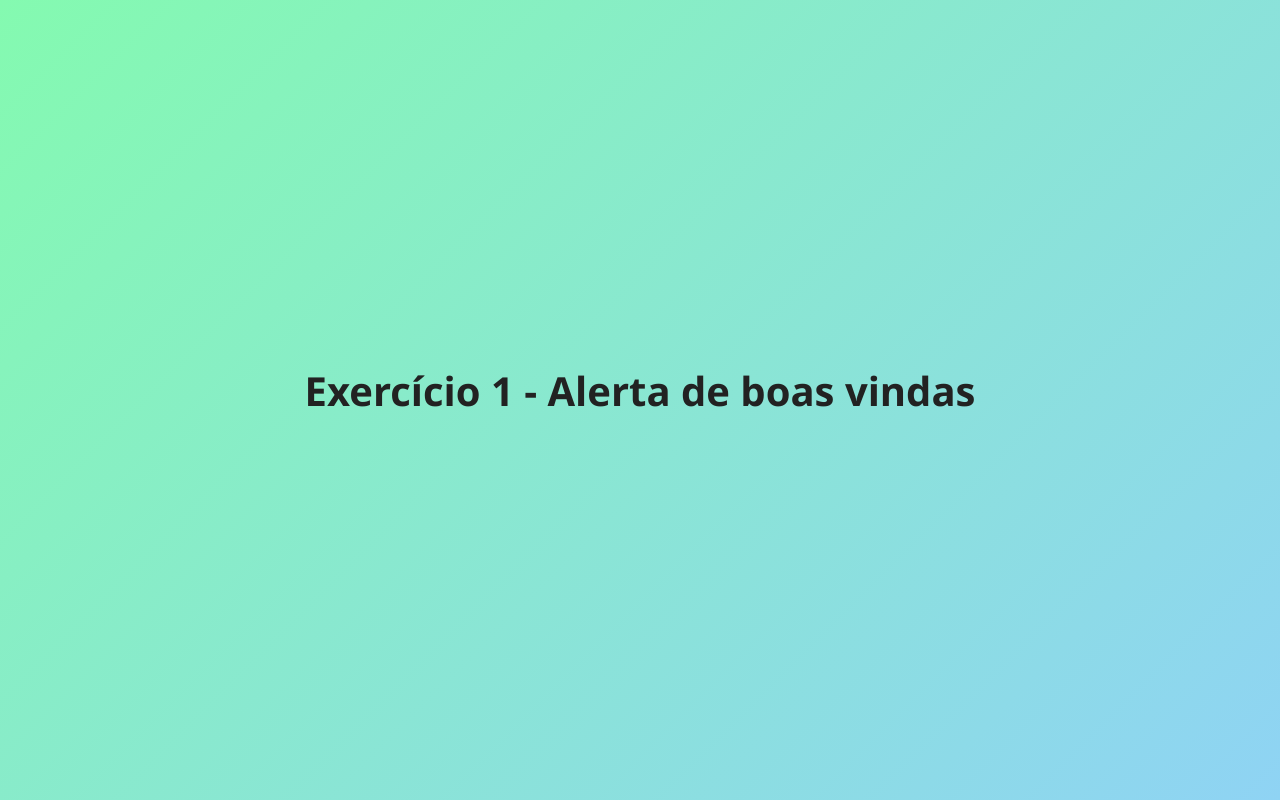
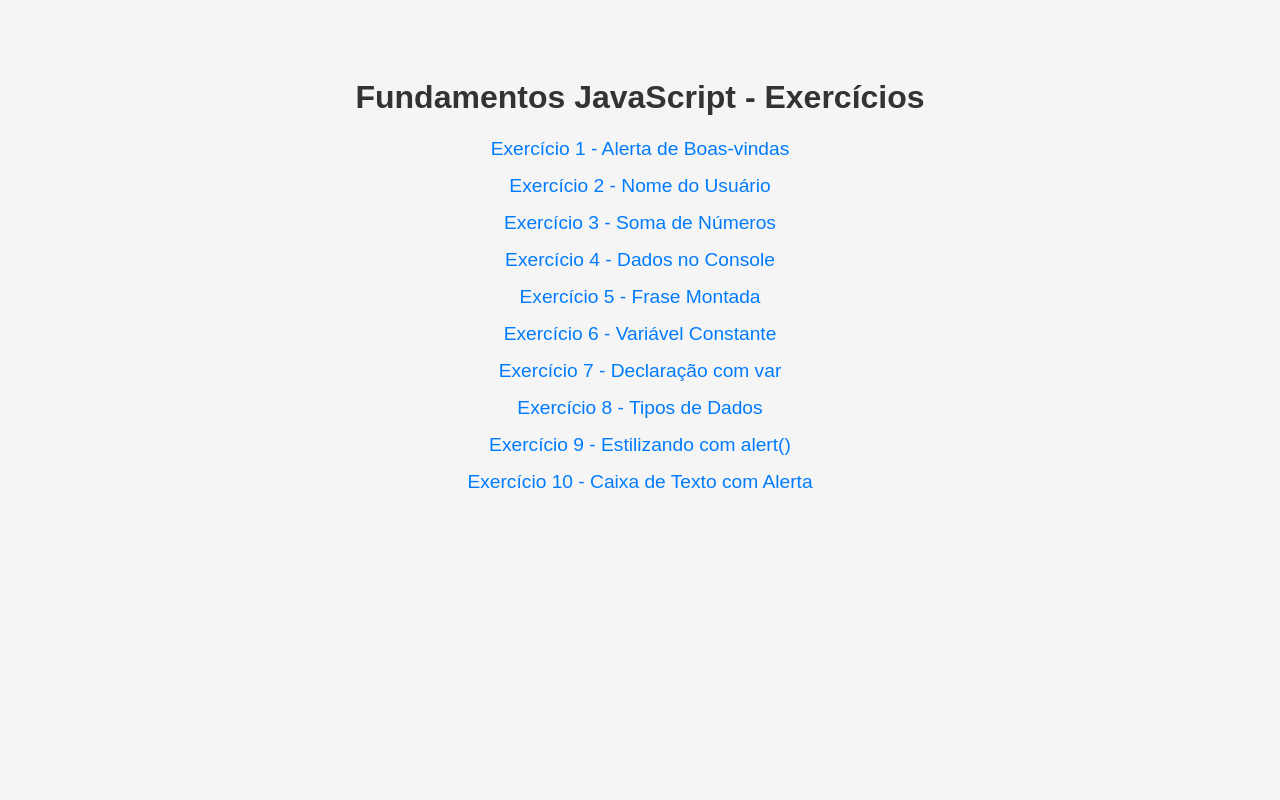
Before and after one commit to VitorRosa11/FundamentosJS, a plain HTML site: page docs/index.html in a window 1280 px wide. Drawn offline with Linux system fonts and the light colour scheme.

Commit message:
Adicionando a página inicial

```diff
--- a/docs/index.html
+++ b/docs/index.html
@@ -1,16 +1,48 @@
 <!DOCTYPE html>
-<html lang="pt-br">
+<html lang="pt-BR">
 <head>
-    <meta charset="UTF-8">
-    <meta name="viewport" content="width=device-width, initial-scale=1.0">
-    <title>Ex1FundamentosJS</title>
-    <link rel="stylesheet" href="style.css">
-    <script>
-alert("Bem-vindo ao meu site!");
-    </script>
+  <meta charset="UTF-8">
+  <title>Fundamentos JS - Exercícios</title>
+  <style>
+    body {
+      font-family: Arial, sans-serif;
+      background-color: #f5f5f5;
+      text-align: center;
+      padding: 50px;
+    }
+    h1 {
+      color: #333;
+    }
+    ul {
+      list-style-type: none;
+      padding: 0;
+    }
+    li {
+      margin: 15px 0;
+    }
+    a {
+      text-decoration: none;
+      color: #007bff;
+      font-size: 1.2rem;
+    }
+    a:hover {
+      text-decoration: underline;
+    }
+  </style>
 </head>
 <body>
-    <h1>Exercício 1 - Alerta de boas vindas</h1>
-
+  <h1>Fundamentos JavaScript - Exercícios</h1>
+  <ul>
+    <li><a href="Exercicio1/index.html">Exercício 1 - Alerta de Boas-vindas</a></li>
+    <li><a href="Exercicio2/index.html">Exercício 2 - Nome do Usuário</a></li>
+    <li><a href="Exercicio3/index.html">Exercício 3 - Soma de Números</a></li>
+    <li><a href="Exercicio4/index.html">Exercício 4 - Dados no Console</a></li>
+    <li><a href="Exercicio5/index.html">Exercício 5 - Frase Montada</a></li>
+    <li><a href="Exercicio6/index.html">Exercício 6 - Variável Constante</a></li>
+    <li><a href="Exercicio7/index.html">Exercício 7 - Declaração com var</a></li>
+    <li><a href="Exercicio8/index.html">Exercício 8 - Tipos de Dados</a></li>
+    <li><a href="Exercicio9/index.html">Exercício 9 - Estilizando com alert()</a></li>
+    <li><a href="Exercicio10/index.html">Exercício 10 - Caixa de Texto com Alerta</a></li>
+  </ul>
 </body>
 </html>
```
Also changed, not shown: 2 other files.
